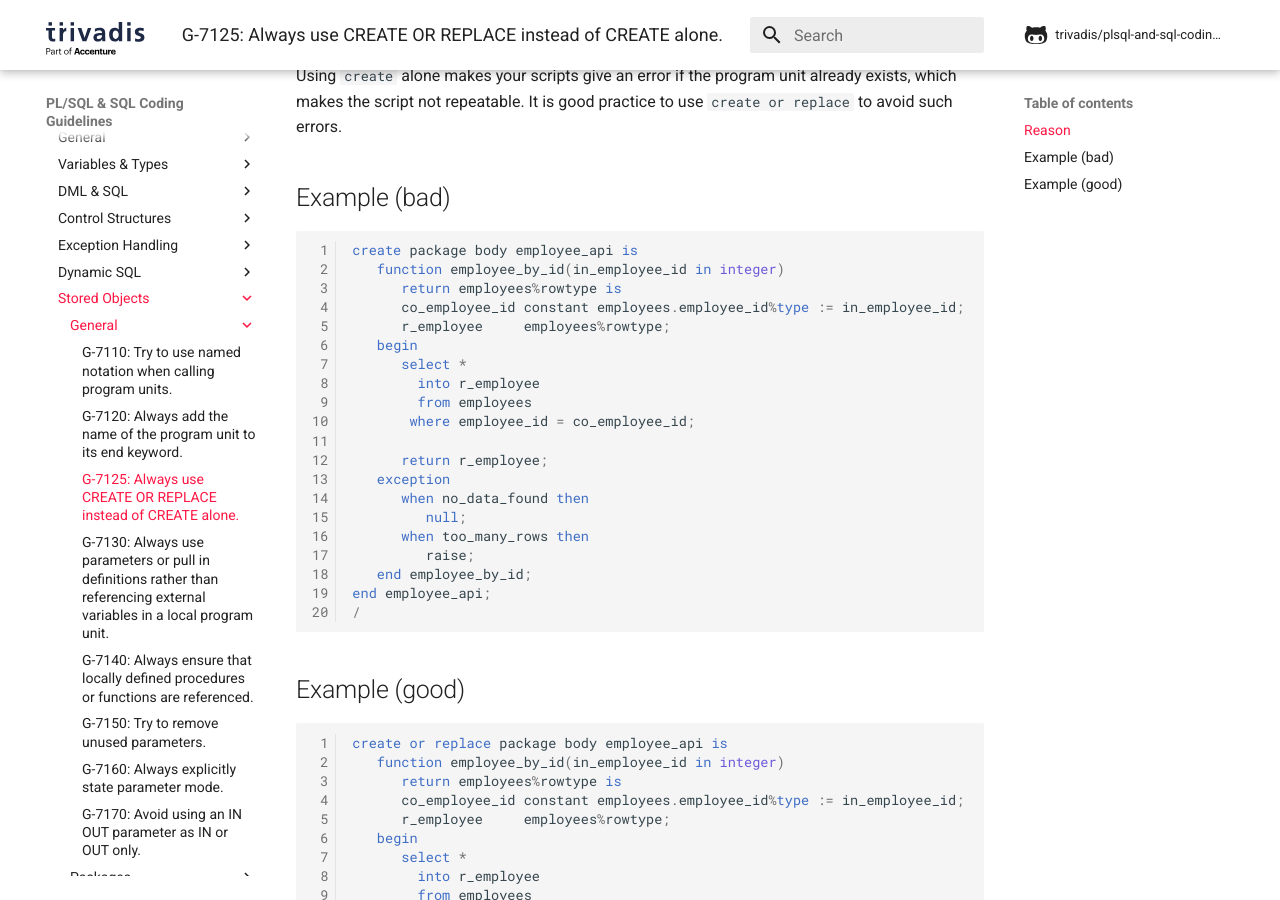
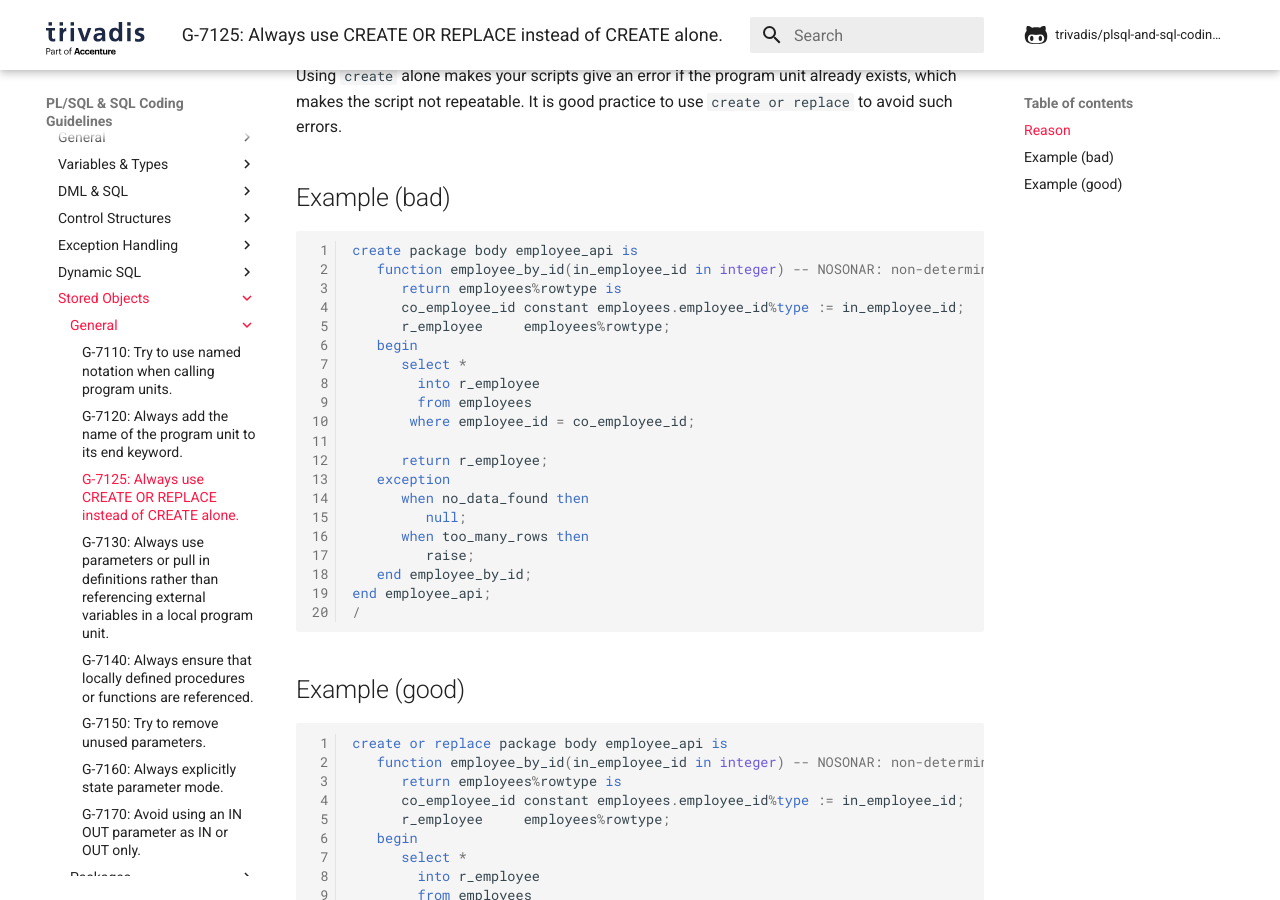
Before and after one commit to Trivadis/plsql-and-sql-coding-guidelines, an MkDocs documentation site: the page built from docs/4-language-usage/7-stored-objects/1-general/g-7125.md, in a window 1280 px wide and 900 px high, scrolled down 355 px. Built offline with MkDocs 1.6.1 and Material for MkDocs 9.7.7, drawn with Linux system fonts in a browser that asks for light colours; comment, search, counter and statistics services are not loaded; the version menu is left out.

Commit message:
Fix violations of G-7460

````diff
--- a/docs/4-language-usage/7-stored-objects/1-general/g-7125.md
+++ b/docs/4-language-usage/7-stored-objects/1-general/g-7125.md
@@ -11,7 +11,7 @@ Using `create` alone makes your scripts give an error if the program unit alread
 
 ``` sql
 create package body employee_api is
-   function employee_by_id(in_employee_id in integer)
+   function employee_by_id(in_employee_id in integer) -- NOSONAR: non-deterministic
       return employees%rowtype is
       co_employee_id constant employees.employee_id%type := in_employee_id;
       r_employee     employees%rowtype;
@@ -36,7 +36,7 @@ end employee_api;
 
 ``` sql
 create or replace package body employee_api is
-   function employee_by_id(in_employee_id in integer)
+   function employee_by_id(in_employee_id in integer) -- NOSONAR: non-deterministic
       return employees%rowtype is
       co_employee_id constant employees.employee_id%type := in_employee_id;
       r_employee     employees%rowtype;
````
